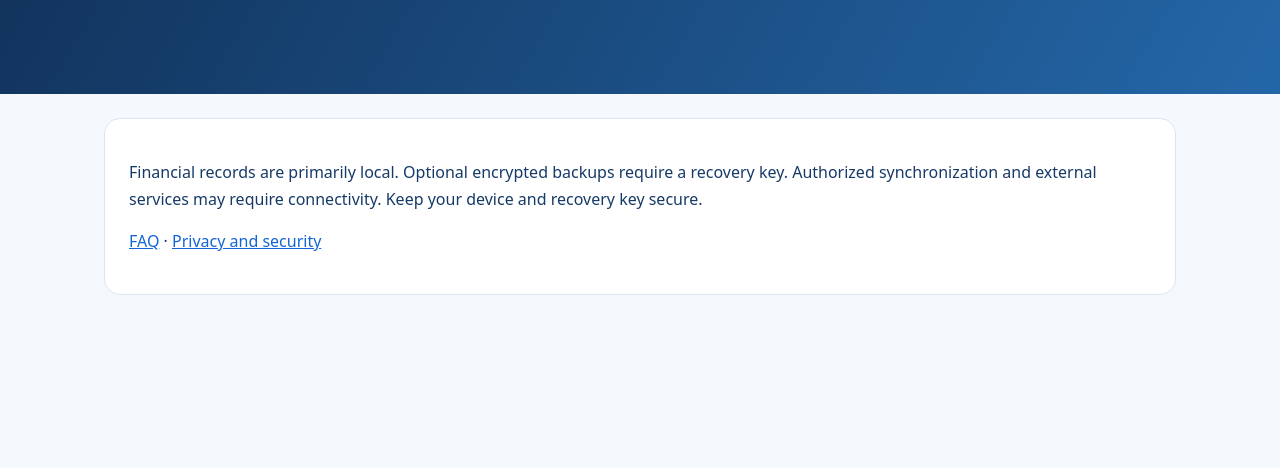
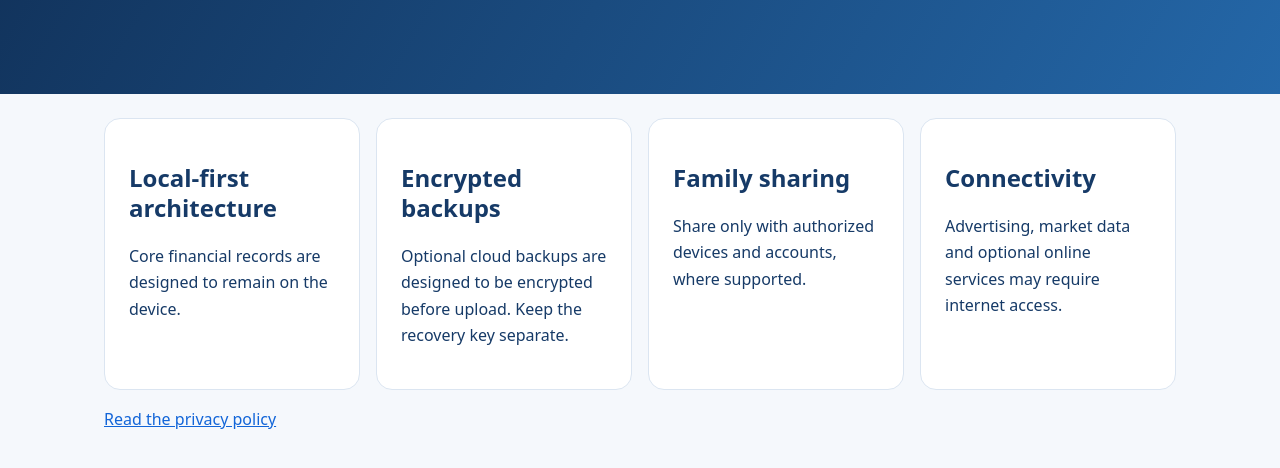
Before and after one commit to pronuvix/pronuvix.github.io, a plain HTML site: page zelunvo/security/en/index.html in a window 1280 px wide. Shown: the part 308-776 px from the top of the page. Drawn offline with Linux system fonts and the light colour scheme.

Commit message:
Expand en security and privacy overview

```diff
--- a/zelunvo/security/en/index.html
+++ b/zelunvo/security/en/index.html
@@ -1 +1 @@
-<!doctype html><html lang="en"><head><meta charset="utf-8"><meta name="viewport" content="width=device-width,initial-scale=1"><meta name="description" content="Financial records are primarily local. Optional encrypted backups require a recovery key. Authorized synchronization and external services may require connectivity. Keep your device and recovery key secure."><title>Privacy and security | Zelunvo</title><link rel="stylesheet" href="/zelunvo/assets/site.css"><link rel="canonical" href="https://pronuvix.github.io/zelunvo/security/en/"></head><body><nav><a href="/zelunvo/">Zelunvo</a><div><a href="/zelunvo/security/en/">EN</a> <a href="/zelunvo/security/pt/">PT</a> <a href="/zelunvo/security/fr/">FR</a> <a href="/zelunvo/security/es/">ES</a> </div></nav><header><div><h1>Privacy and security</h1></div></header><main><article><p>Financial records are primarily local. Optional encrypted backups require a recovery key. Authorized synchronization and external services may require connectivity. Keep your device and recovery key secure.</p><p><a href="/zelunvo/faq/en/">FAQ</a> · <a href="/zelunvo/privacy/en/">Privacy and security</a></p></article></main></body></html>
+<!doctype html><html lang="en"><head><meta charset="utf-8"><meta name="viewport" content="width=device-width,initial-scale=1"><meta name="description" content="Financial records are primarily local. Optional encrypted backups require a recovery key. Authorized synchronization and external services may require connectivity. Keep your device and recovery key secure."><title>Privacy and security | Zelunvo</title><link rel="stylesheet" href="/zelunvo/assets/site.css"><link rel="canonical" href="https://pronuvix.github.io/zelunvo/security/en/"></head><body><nav><a href="/zelunvo/">Zelunvo</a><div><a href="/zelunvo/security/en/">EN</a> <a href="/zelunvo/security/pt/">PT</a> <a href="/zelunvo/security/fr/">FR</a> <a href="/zelunvo/security/es/">ES</a> </div></nav><header><div><h1>Privacy and security</h1></div></header><main><div class="grid"><article><h2>Local-first architecture</h2><p>Core financial records are designed to remain on the device.</p></article><article><h2>Encrypted backups</h2><p>Optional cloud backups are designed to be encrypted before upload. Keep the recovery key separate.</p></article><article><h2>Family sharing</h2><p>Share only with authorized devices and accounts, where supported.</p></article><article><h2>Connectivity</h2><p>Advertising, market data and optional online services may require internet access.</p></article></div><p><a href="/zelunvo/privacy/en/">Read the privacy policy</a></p></main></body></html>
```
